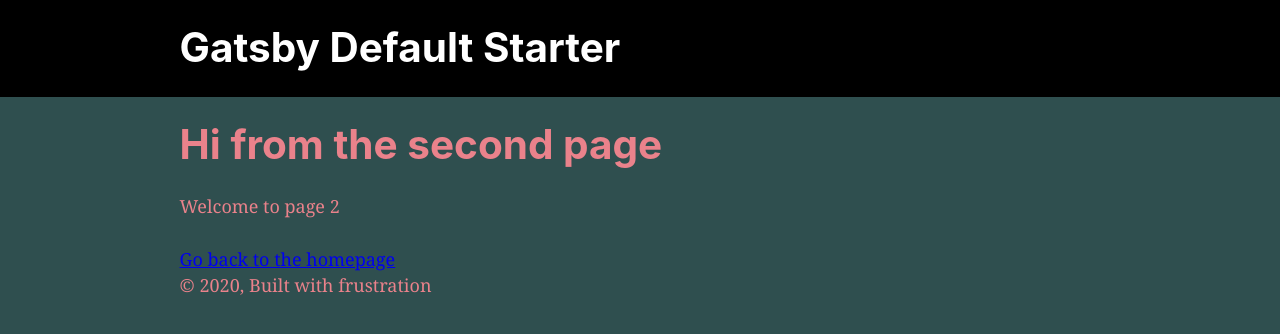
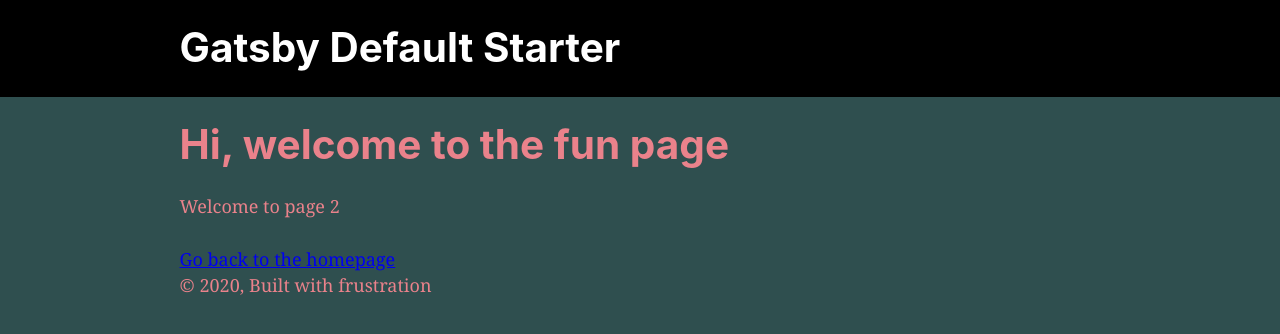
Before and after one commit to Tenyson05/markdownCards, a Gatsby site: page /page-2 in a window 1280 px wide. Built offline with nearby package versions, Linux system fonts and the light colour scheme; Gatsby itself is replaced by a stand-in of ours.

```diff
--- a/src/pages/page-2.js
+++ b/src/pages/page-2.js
@@ -7,7 +7,7 @@
 const SecondPage = () => (
   <Layout>
     <SEO title="Page two" />
-    <h1>Hi from the second page</h1>
+    <h1>Hi, welcome to the fun page</h1>
     <p>Welcome to page 2</p>
     <Link to="/">Go back to the homepage</Link>
   </Layout>
```
